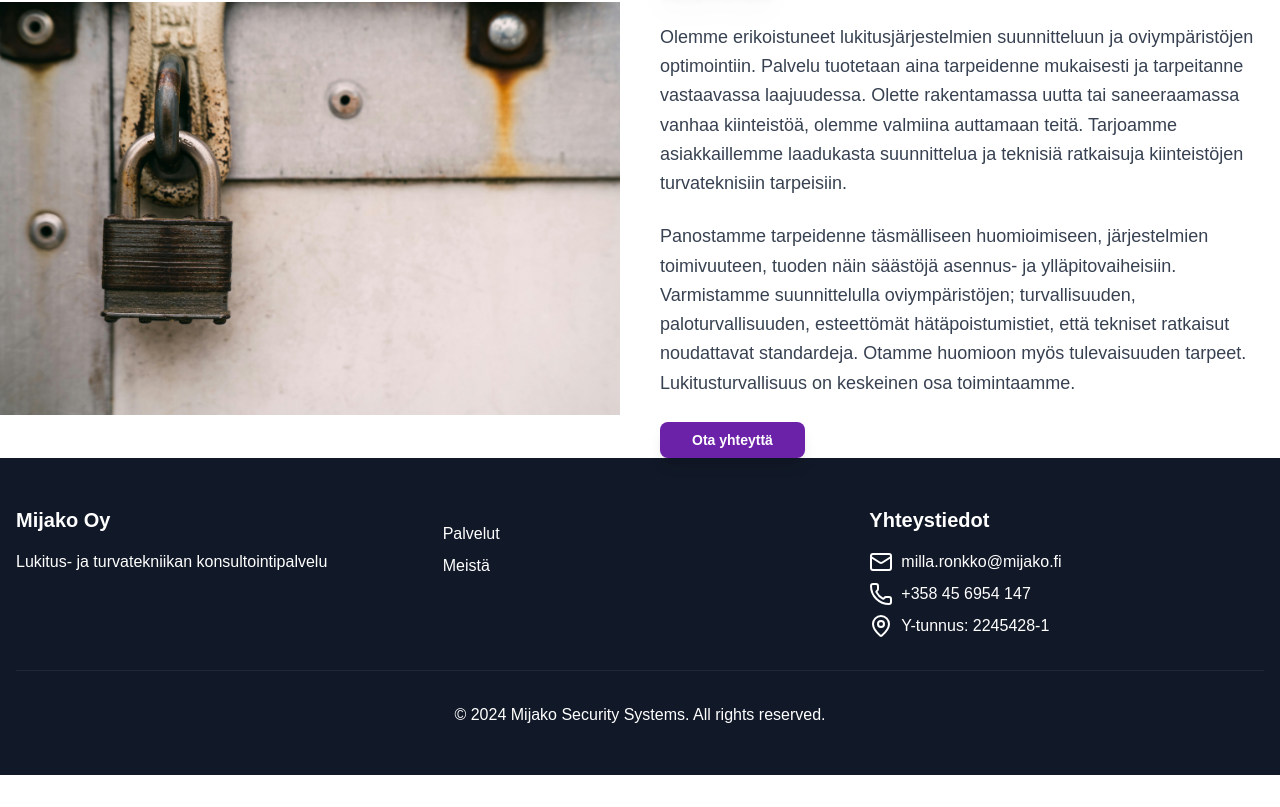
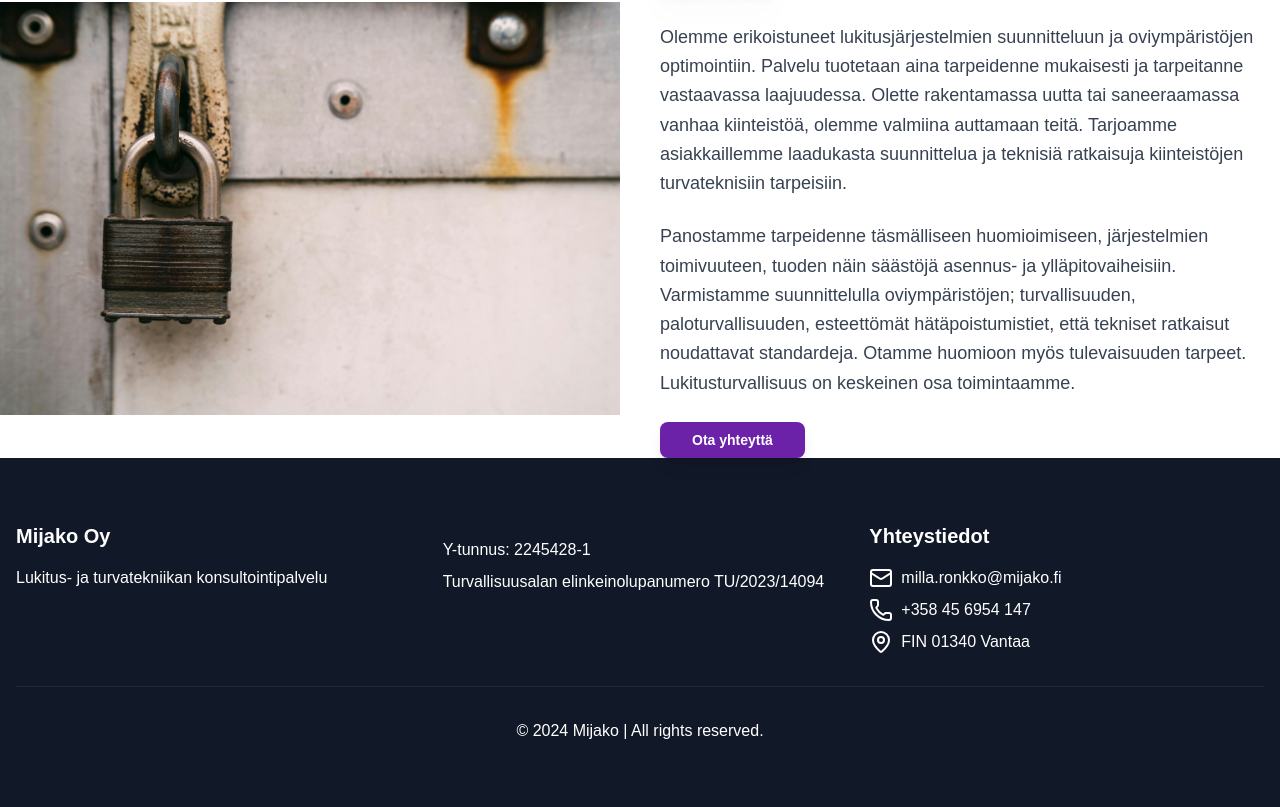
Before and after one commit to eeturonkko/mijako, a Next.js app: page / in a window 1280 px wide. Shown: the part 1204-2011 px from the top of the page. Before the commit the page ends 1979 px from the top, so only its background shows below. Built offline with nearby package versions, Linux system fonts and the light colour scheme.

Commit message:
update footer

```diff
--- a/components/Footer.tsx
+++ b/components/Footer.tsx
@@ -1,9 +1,8 @@
 import { Mail, Phone, MapPin } from "lucide-react";
-import Link from "next/link";
 
 export default function Footer() {
   return (
-    <footer className="bg-gray-900 text-white py-12">
+    <footer className="bg-gray-900 text-white py-16">
       <div className="container mx-auto px-4">
         <div className="grid grid-cols-1 md:grid-cols-3 gap-8">
           <div>
@@ -16,14 +15,10 @@ export default function Footer() {
             <h3 className="text-xl font-bold mb-4"></h3>
             <ul className="space-y-2">
               <li>
-                <Link href="#services" className="hover:text-purple-400">
-                  Palvelut
-                </Link>
+                <p>Y-tunnus: 2245428-1</p>
               </li>
               <li>
-                <Link href="#about" className="hover:text-purple-400">
-                  Meistä
-                </Link>
+                <p>Turvallisuusalan elinkeinolupanumero TU/2023/14094</p>
               </li>
             </ul>
           </div>
@@ -37,16 +32,13 @@ export default function Footer() {
                 <Phone className="mr-2" /> +358 45 6954 147
               </li>
               <li className="flex items-center">
-                <MapPin className="mr-2" /> Y-tunnus: 2245428-1
+                <MapPin className="mr-2" /> FIN 01340 Vantaa
               </li>
             </ul>
           </div>
         </div>
         <div className="border-t border-gray-800 mt-8 pt-8 text-center">
-          <p>
-            &copy; {new Date().getFullYear()} Mijako Security Systems. All
-            rights reserved.
-          </p>
+          <p>&copy; {new Date().getFullYear()} Mijako | All rights reserved.</p>
         </div>
       </div>
     </footer>
```
